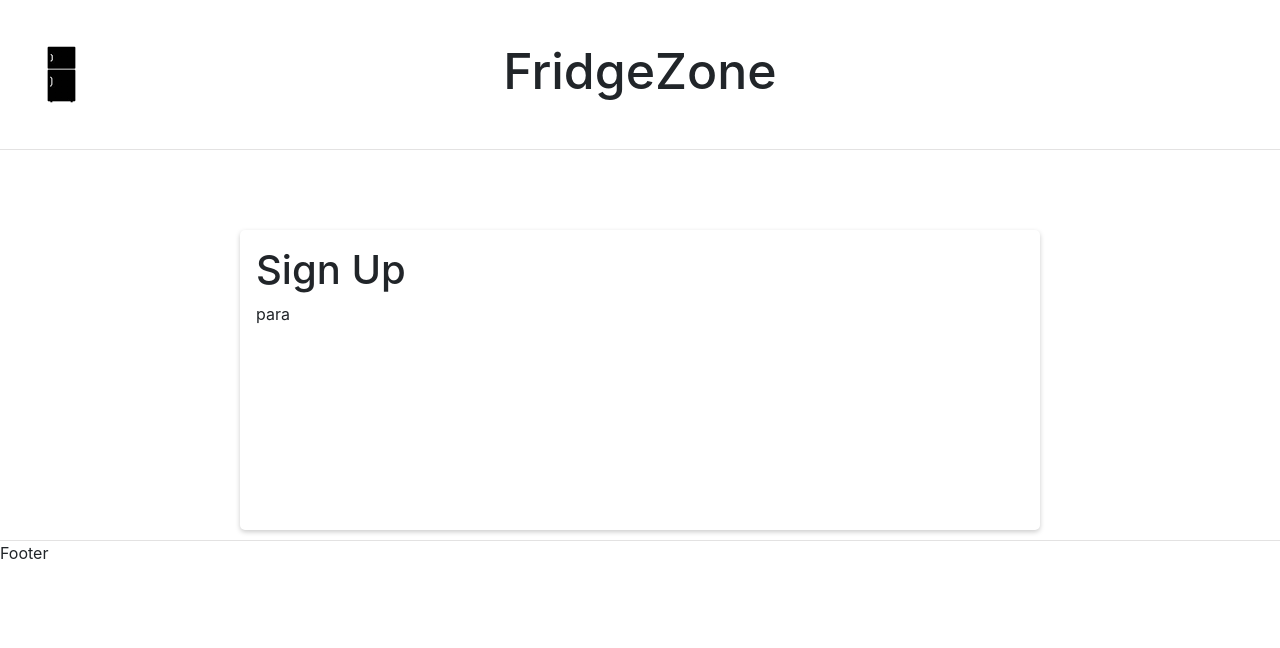
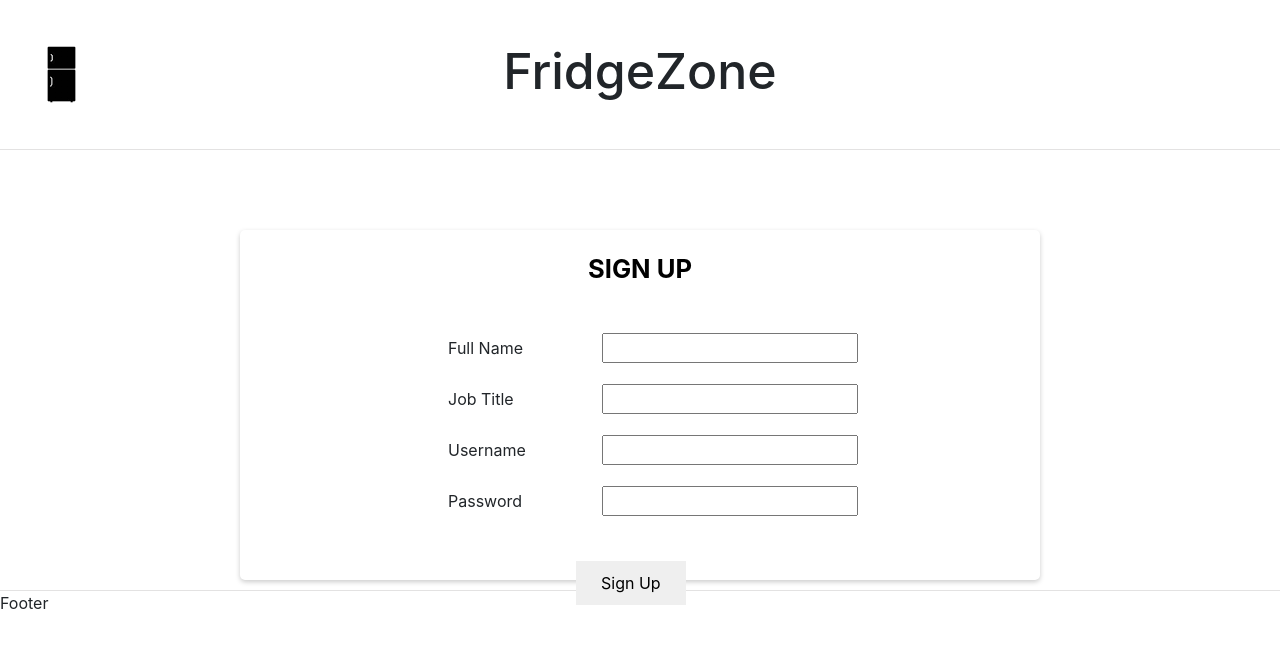
Before and after one commit to LukeSutton0/FridgeZone, a React (Create React App) app in the folder client/: page /signUp in a window 1280 px wide. Shown: the top 648 px of the page. Built offline with nearby package versions, Linux system fonts and the light colour scheme.

Commit message:
Sign up page formatting

```diff
--- a/client/src/components/signUp/SignUp.js
+++ b/client/src/components/signUp/SignUp.js
@@ -1,12 +1,37 @@
 import React from "react";
 import classes from './SignUp.module.css'
-const SignUp = () =>{
-    return(
-        <div className={classes.inputBox}>
-          <h1>Sign Up</h1>
-          <p>para</p>
+const SignUp = () => {
+  return (
+    <div className={classes.inputBox}>
+      <h1>SIGN UP</h1>
+      <div className={classes.form}>
+        {/* Labels and inputs for form data */}
+        <div className={classes.input}>
+        <label className={classes.formLabel}>Full Name</label>
+        <input  className={classes.formInput}/>
         </div>
-    )
+
+        <div className={classes.input}>
+        <label className={classes.formLabel}>Job Title</label>
+        <input  className={classes.formInput} />
+        </div>
+
+        <div className={classes.input}>
+        <label className={classes.formLabel}>Username</label>
+        <input  className={classes.formInput}/>
+        </div>
+
+        <div className={classes.input}>
+        <label className={classes.formLabel}>Password</label>
+        <input className={classes.formInput}/>
+        </div>
+
+        <button className={classes.btn} type="submit">
+          Sign Up
+        </button>
+      </div>
+    </div>
+  )
 }
 
 export default SignUp;
--- a/client/src/components/signUp/SignUp.module.css
+++ b/client/src/components/signUp/SignUp.module.css
@@ -1,10 +1,45 @@
-.inputBox{
-    margin:auto;
+.inputBox {
+  margin: auto;
   margin-top: 10vh;
   padding: 16px;
   box-sizing: border-box;
   border-radius: 5px;
   box-shadow: 0 2px 5px #ccc;
   max-width: 800px;
-    height:300px;
+  height: 350px;
 }
+
+h1 {
+  text-align: center;
+  color: rgb(0, 0, 0);
+  padding-top: 1vh;
+  font-weight: bold;
+  font-size: 2vw;
+  margin-bottom: 6vh;
+}
+
+.formLabel {
+  margin-left: 15vw;
+  margin-bottom: 3vh;
+  display: inline-block;
+  width: 10vw;
+
+}
+
+.formInput {
+  width: 20vw;
+  margin-left: 2vw;
+
+}
+
+.btn {
+  margin-left: 25vw;
+  border: none;
+  color: rgb(0, 0, 0);
+  padding: 10px 25px;
+  text-align: center;
+  text-decoration: none;
+  display: inline-block;
+  font-size: 16px;
+  margin-top: 3vh;
+}
```
Also changed, not shown: client/src/index.css (line endings or trailing spaces), 1 other file (tests, documents, lock files or other folders). Lines whose indentation alone changed are shown as unchanged.
